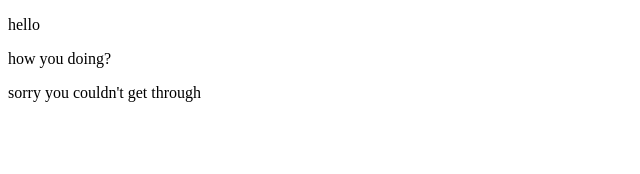
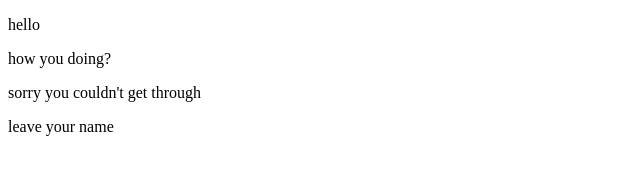
Before and after one commit to SteveKennyUK/bootstrap4, a plain HTML site: page test.html in a window 1280 px wide. Shown: the whole page, without its empty margins (0-640 px from the left). Drawn offline with Linux system fonts and the light colour scheme.

Commit message:
add name

```diff
--- a/test.html
+++ b/test.html
@@ -10,5 +10,6 @@
     <p>hello</p>
     <p>how you doing?</p>
     <p>sorry you couldn't get through</p>
+    <p>leave your name</p>
 </body>
 </html>
```
